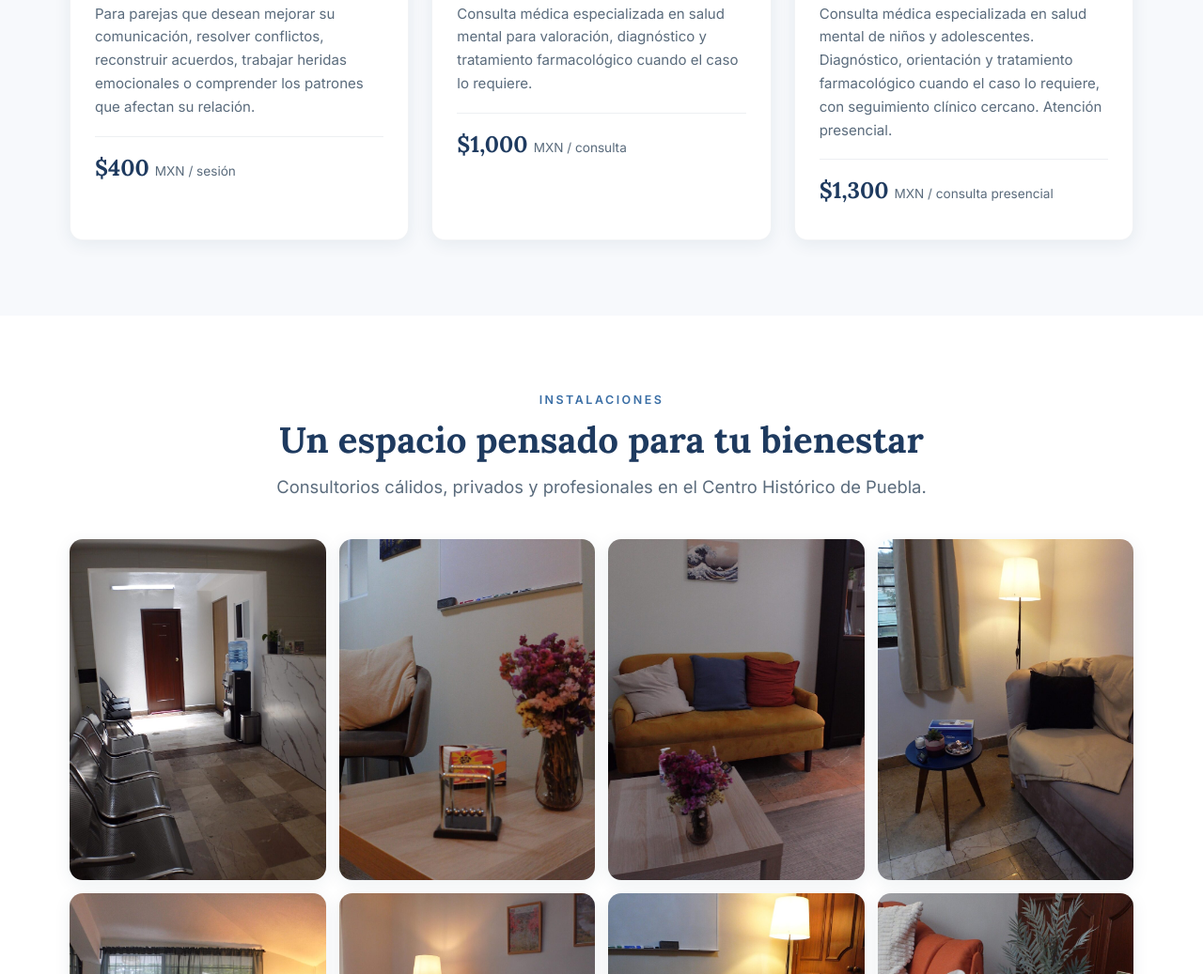
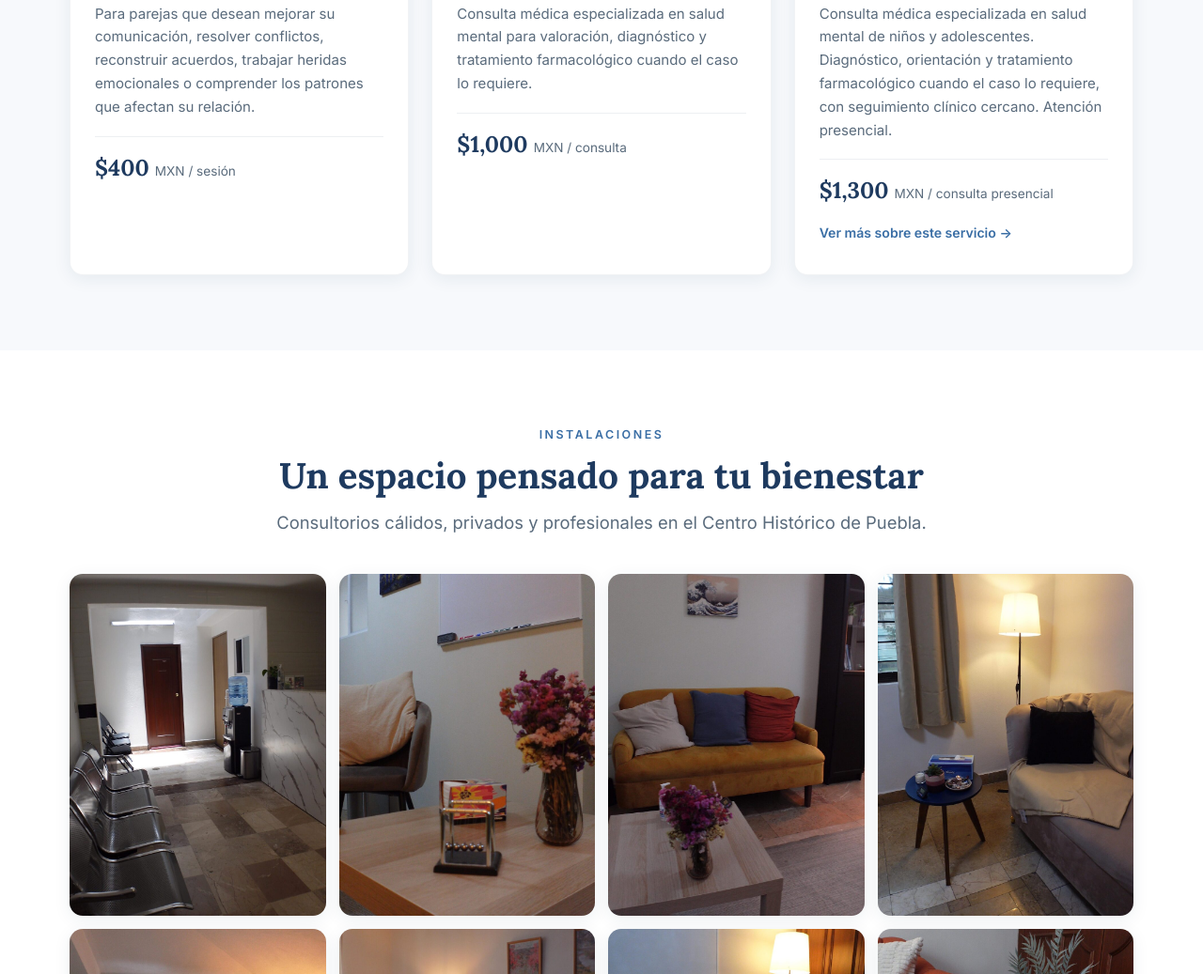
Before and after one commit to AlyairPP/amepsin-web, a plain HTML site: page index.html in a window 1280 px wide. Shown: the part 2686-3723 px from the top of the page at 94% size. Drawn offline with Linux system fonts and the light colour scheme.

Commit message:
Add files via upload

```diff
--- a/index.html
+++ b/index.html
@@ -86,6 +86,8 @@
   .service-price{display:flex;align-items:baseline;gap:6px;padding-top:14px;border-top:1px solid rgba(30,58,95,.08)}
   .service-price strong{font-family:'Lora',Georgia,serif;font-size:1.5rem;color:var(--navy)}
   .service-price span{font-size:.85rem;color:var(--text-soft)}
+  .service-link{display:inline-flex;align-items:center;gap:6px;margin-top:14px;color:var(--blue);font-weight:600;font-size:.88rem;transition:all .2s;border-bottom:1px solid transparent}
+  .service-link:hover{color:var(--navy);border-bottom-color:var(--navy)}
 
   .gallery{display:grid;grid-template-columns:repeat(auto-fill,minmax(220px,1fr));gap:14px;margin-top:2.5rem}
   .gallery-item{position:relative;border-radius:var(--radius);overflow:hidden;aspect-ratio:3/4;cursor:zoom-in;box-shadow:var(--shadow);transition:all .3s}
@@ -315,6 +317,7 @@
         <h3>Paidopsiquiatría</h3>
         <p>Consulta médica especializada en salud mental de niños y adolescentes. Diagnóstico, orientación y tratamiento farmacológico cuando el caso lo requiere, con seguimiento clínico cercano. Atención presencial.</p>
         <div class="service-price"><strong>$1,300</strong><span>MXN / consulta presencial</span></div>
+        <a href="psiquiatra-infantil-puebla/" class="service-link">Ver más sobre este servicio →</a>
       </div>
     </div>
   </div>
```
